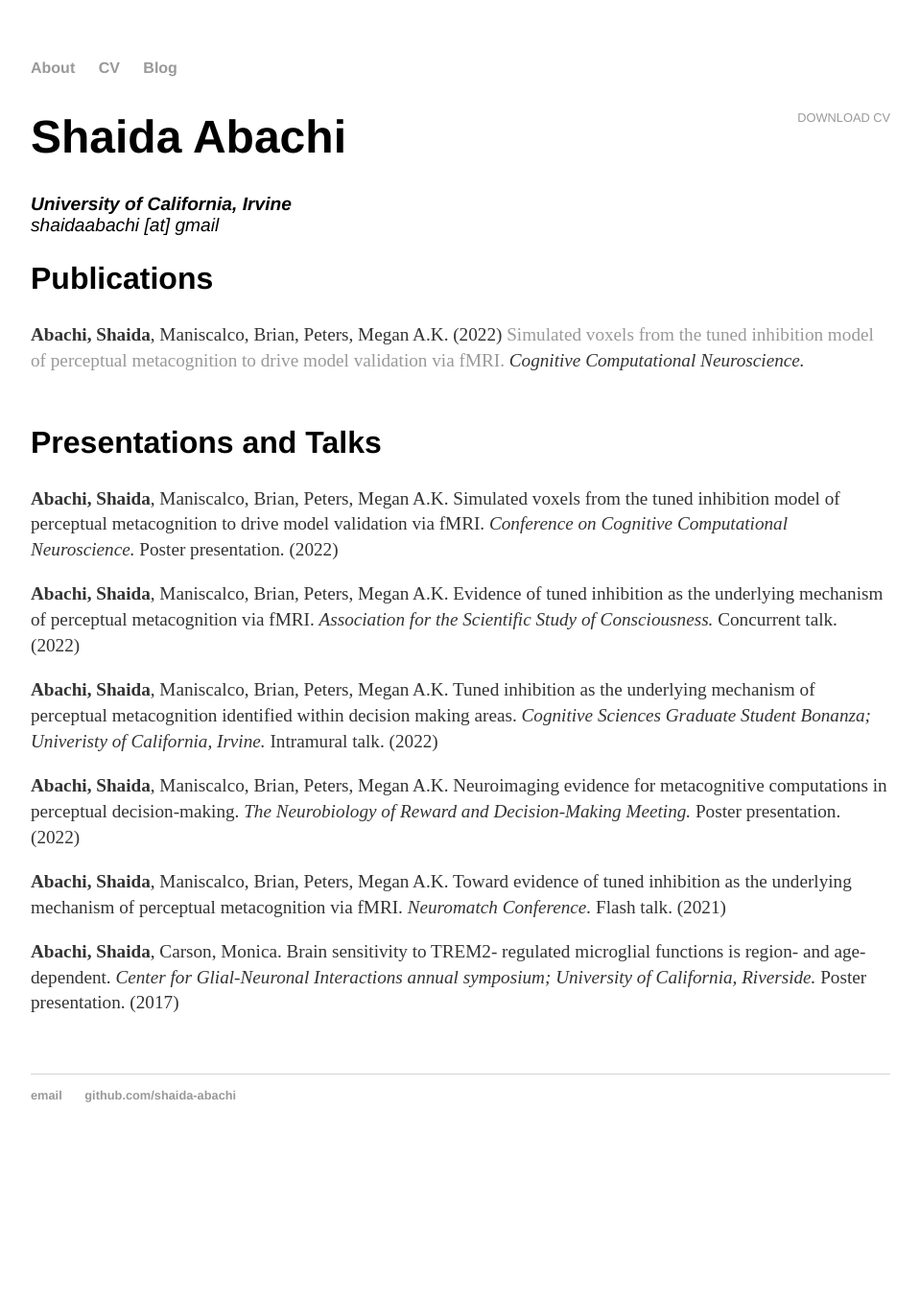
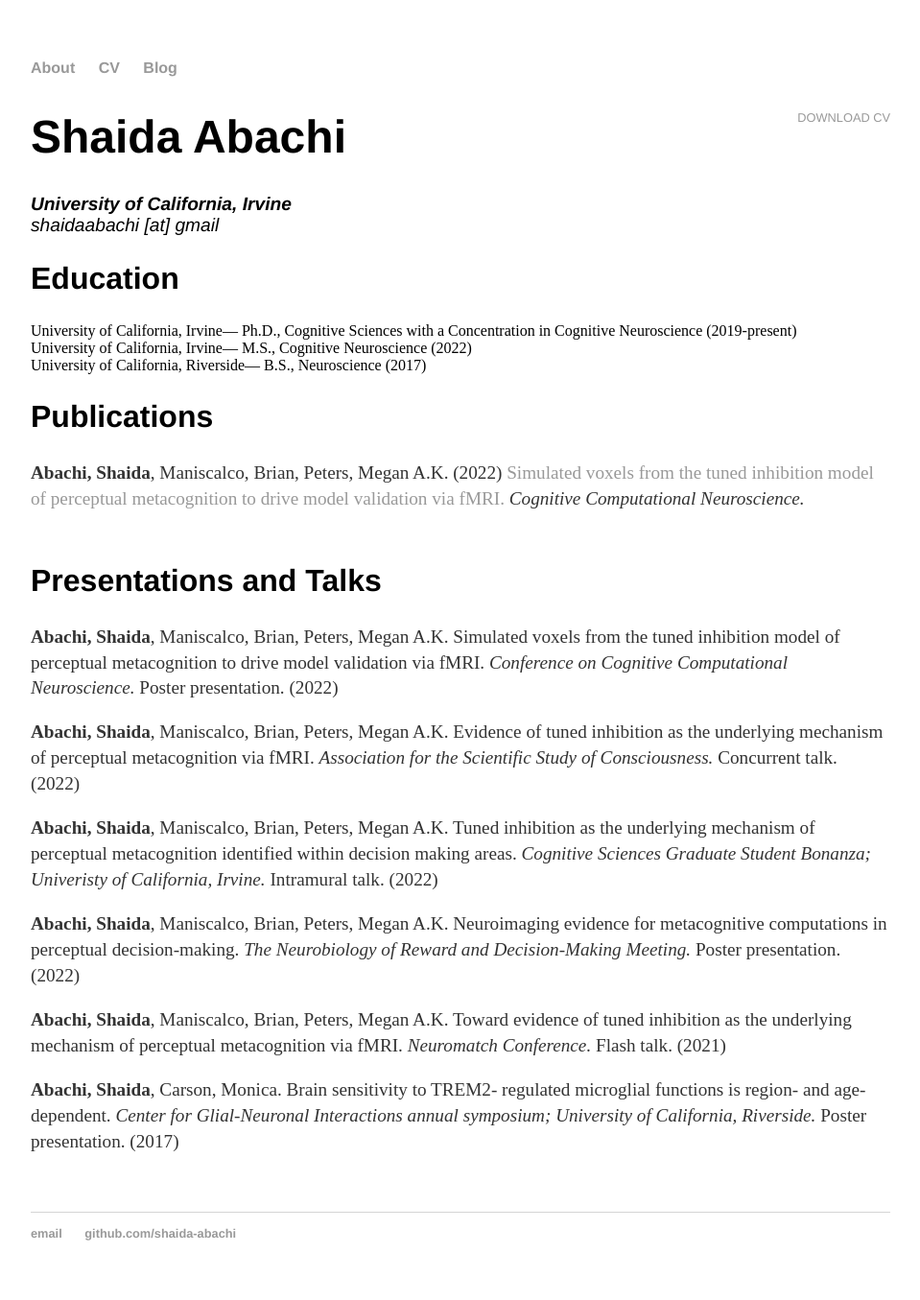
Before and after one commit to shaida-abachi/shaida-abachi.github.io, a Jekyll site: the page built from cv/index.html, in a window 1280 px wide. Shown: the whole page at 96% size, without its empty margins (160-1119 px from the left). Built offline with Jekyll 4.4.1, drawn with Linux system fonts in a browser that asks for light colours; before the commit the page ends 1211 px from its top, so only the background shows below that.

Commit message:
Update index.html
education

```diff
--- a/cv/index.html
+++ b/cv/index.html
@@ -10,6 +10,12 @@ title: CV of Shaida Abachi
 					<strong>University of California, Irvine</strong><br>
 					<span class="obfuscate">shaidaabachi [at] gmail</span>
 					</address>
+					<h2>Education</h2>
+					University of California, Irvine— Ph.D., Cognitive Sciences with a Concentration in Cognitive Neuroscience (2019-present)<br>
+					University of California, Irvine— M.S., Cognitive Neuroscience (2022)<br>
+					University of California, Riverside— B.S., Neuroscience (2017)
+
+
 
 					<h2>Publications</h2>
 					<p><strong>Abachi, Shaida</strong>, Maniscalco, Brian, Peters, Megan A.K. (2022) <a href="https://2022.ccneuro.org/Papers/Uploads/Proposals/PaperNum/1143/20220602043058_756443_1143.pdf">Simulated voxels from the tuned inhibition model of perceptual metacognition to drive model validation via fMRI.</a> <em>Cognitive Computational Neuroscience.</em><br>
```
